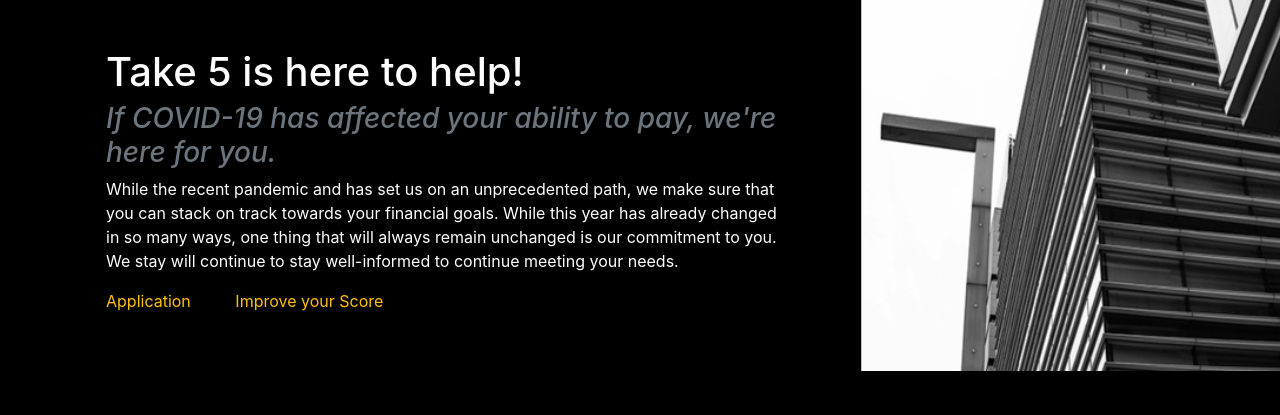
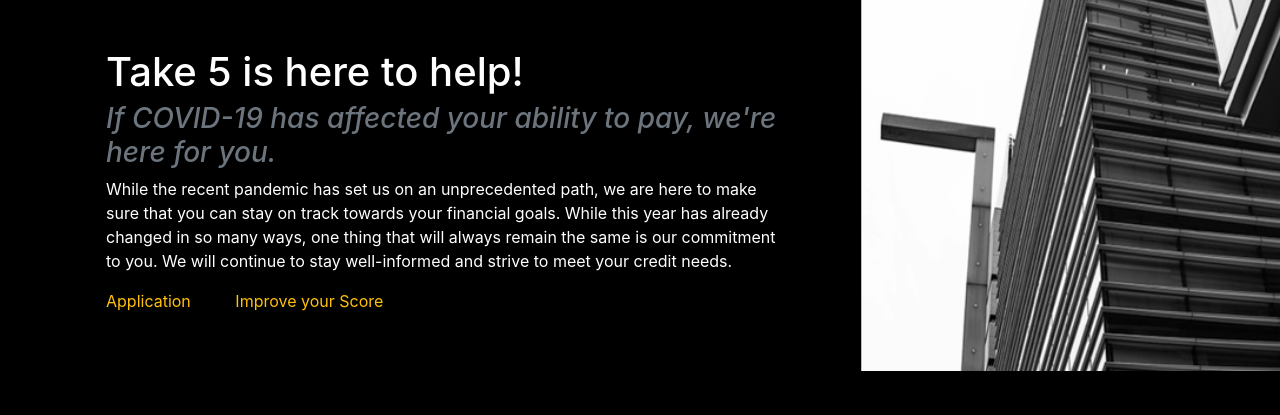
Before and after one commit to jinahporter/project3, a Flask app: page / in a window 1280 px wide. Shown: the part 385-800 px from the top of the page. Run offline with Flask 2, Linux system fonts and the light colour scheme; parts of the project's set-up code (start-up, migrations or seed data) failed here and were passed over; some libraries are stand-ins or nearby versions.

Commit message:
home page text edit

```diff
--- a/templates/index.html
+++ b/templates/index.html
@@ -51,10 +51,10 @@
               <h1 class="card-title text-white">Take 5 is here to help!</h1>
               <h3 class="card-subtitle mb-2 text-muted"><i>If COVID-19 has affected your ability to pay, we're here for
                   you.</i></h3>
-              <p class="card-text">While the recent pandemic and has set us on an unprecedented path, we make sure that
-                you can stack on track towards your financial goals. While this year has already changed in so many
-                ways, one thing that will always remain unchanged is our commitment to you. We stay will continue to
-                stay well-informed to continue meeting your needs.</p>
+              <p class="card-text">While the recent pandemic has set us on an unprecedented path, we are here to make sure that
+                you can stay on track towards your financial goals. While this year has already changed in so many
+                ways, one thing that will always remain the same is our commitment to you. We will continue to
+                stay well-informed and strive to meet your credit needs.</p>
               <a class="text-warning" style="padding-right: 40px" href="form_submission.html" class="card-link">Application</a>
               <a class="text-warning" href="credit_interactive.html" class="card-link">Improve your Score</a>
 
```
